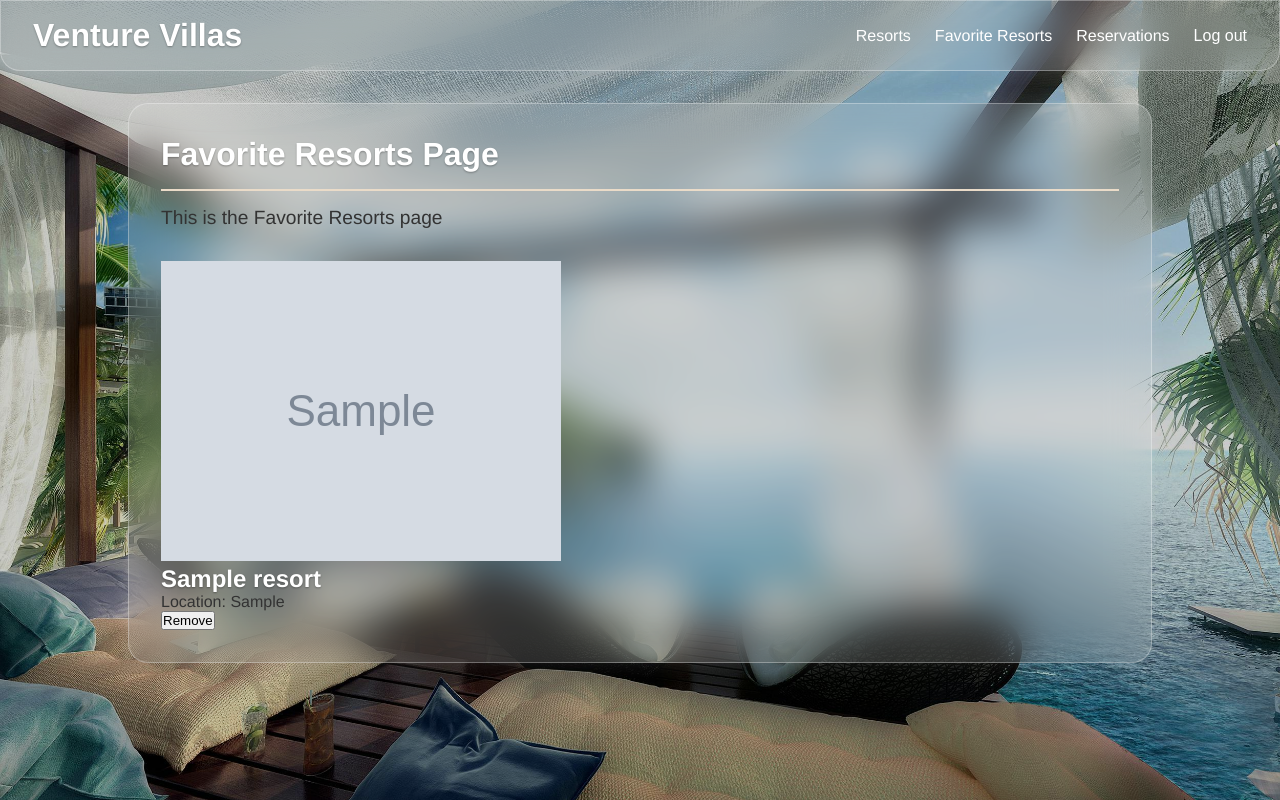
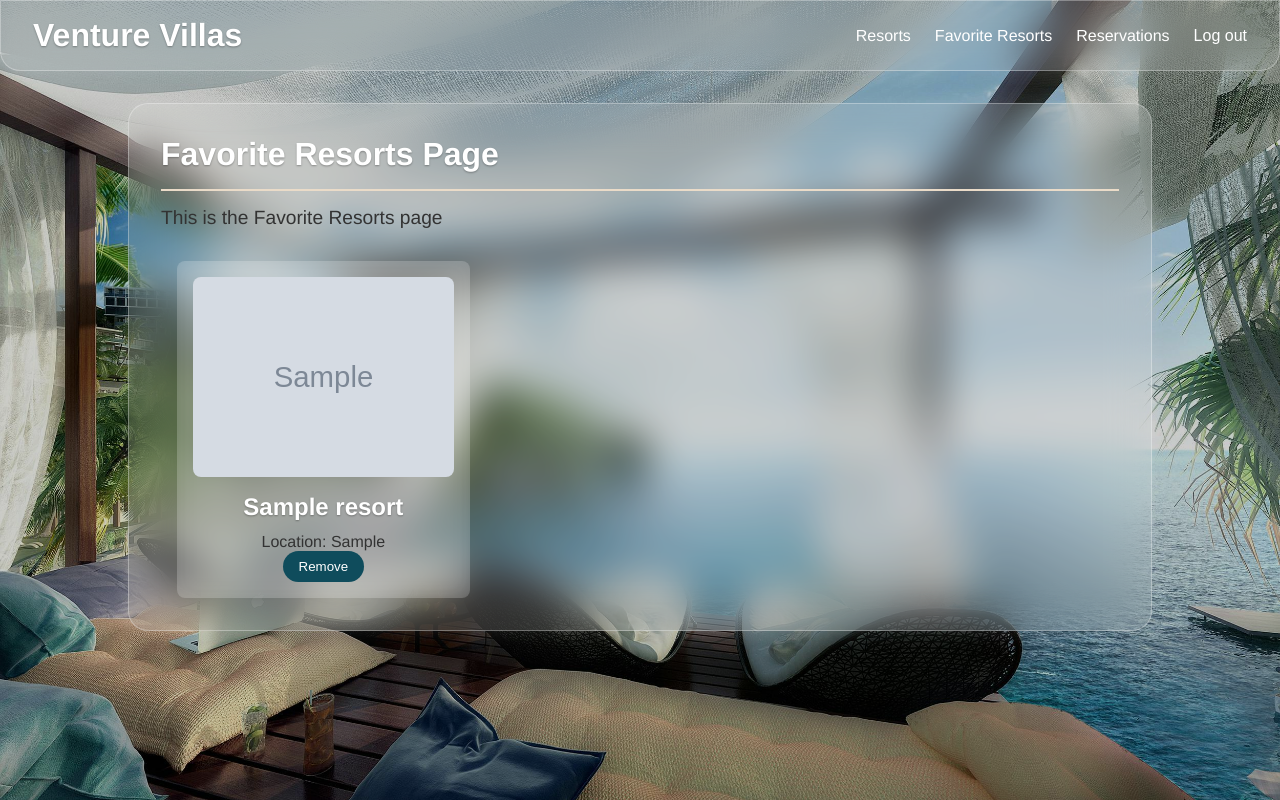
Before and after one commit to cdenzelcoleman/Venture-Villas, a Django app: page /favorite-resorts/ in a window 1280 px wide. Run offline with Django 5.2, Linux system fonts and the light colour scheme; a user stored in the database is signed in; tables that the repository leaves empty hold one stand-in row (values such as "Sample post"); grey boxes marked "Sample" are stand-in pictures.

Commit message:
add css to resort fav page

```diff
--- /dev/null
+++ b/main_app/static/css/resorts/favorite_resorts.css
@@ -0,0 +1,55 @@
+.resort-grid {
+    display: grid;
+    grid-template-columns: repeat(3, 1fr);
+    gap: 1.5rem;
+    padding: 0 1rem;
+  }
+
+.resort-card {
+    background-color: rgba(255, 255, 255, 0.15);
+    backdrop-filter: blur(10px);
+    -webkit-backdrop-filter: blur(10px);
+    border-radius: 8px;
+    text-align: center;
+    padding: 1rem;
+    position: relative;
+}
+
+.resort-card img {
+    width: 100% !important;
+   height: 200px !important;
+    object-fit: cover !important;
+    border-radius: 8px;
+}
+
+.resort-card h2 {
+    margin: 0.75rem 0;
+    color: #fff;
+    text-shadow: 0 1px 2px rgba(0, 0, 0, 0.3);
+}
+
+.favorite-button {
+    background-color: var(--deep-teal);
+    color: var(--pure-white);
+    border: none;
+    padding: 0.5rem 1rem;
+    border-radius: 20px;
+    cursor: pointer;
+    transition: background-color 0.3s ease;
+}
+
+.favorite-button:hover {
+    background-color: var(--muted-sage);
+}
+
+@media (max-width: 768px) {
+    .resort-grid {
+      grid-template-columns: repeat(2, 1fr);
+    }
+  }
+
+  @media (max-width: 480px) {
+    .resort-grid {
+      grid-template-columns: 1fr;
+    }
+  }
--- a/main_app/templates/favorite_resorts.html
+++ b/main_app/templates/favorite_resorts.html
@@ -1,4 +1,8 @@
-{% extends 'base.html' %} {% load static %} {% block content %}
+{% extends 'base.html' %} {% load static %}
+{% block head %}
+<link rel="stylesheet" href="{% static 'css/resorts/favorite_resorts.css' %}" />
+{% endblock %}
+{% block content %}
 <h1>Favorite Resorts Page</h1>
 <hr />
 <p class="page-content">This is the Favorite Resorts page</p>
```
